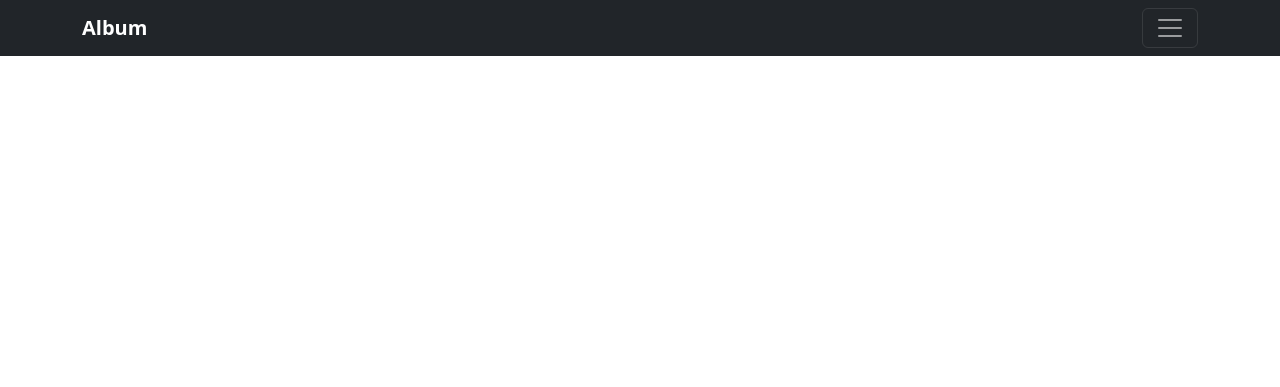
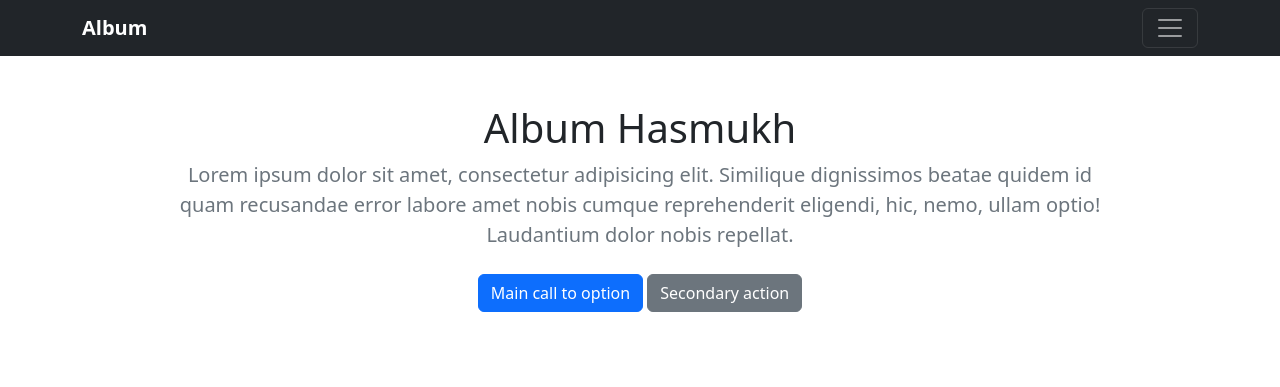
Before and after one commit to abhi-2107/project05_Album, a plain HTML site: page index.html in a window 1280 px wide. Drawn offline with nearby package versions, Linux system fonts and the light colour scheme.

Commit message:
made heading and stuggling for classes

```diff
--- a/index.html
+++ b/index.html
@@ -39,8 +39,23 @@
       <button class="navbar-toggler" data-bs-toggle="collapse" data-bs-target="#content-collapse"><span
           class="navbar-toggler-icon"></span></button>
     </div>
+  </nav>
+  <main>
+    <div class="container p-5 text-center">
+      <div class="container px-5 ">
+        <h1 class="display-6">Album Hasmukh</h1>
+        <p class="text-muted lead">Lorem ipsum dolor sit amet, consectetur adipisicing elit. Similique dignissimos
+          beatae
+          quidem id quam recusandae error labore amet nobis cumque reprehenderit eligendi, hic, nemo, ullam optio!
+          Laudantium dolor nobis repellat.</p>
+        <p>
+          <a href="#" class="btn btn-primary my-2">Main call to option</a>
+          <a href="#" class="btn btn-secondary my-2">Secondary action</a>
+        </p>
+      </div>
+    </div>
 
-  </nav>
+  </main>
 
 
   <script src="https://cdn.jsdelivr.net/npm/bootstrap@5.2.1/dist/js/bootstrap.bundle.min.js"
```
